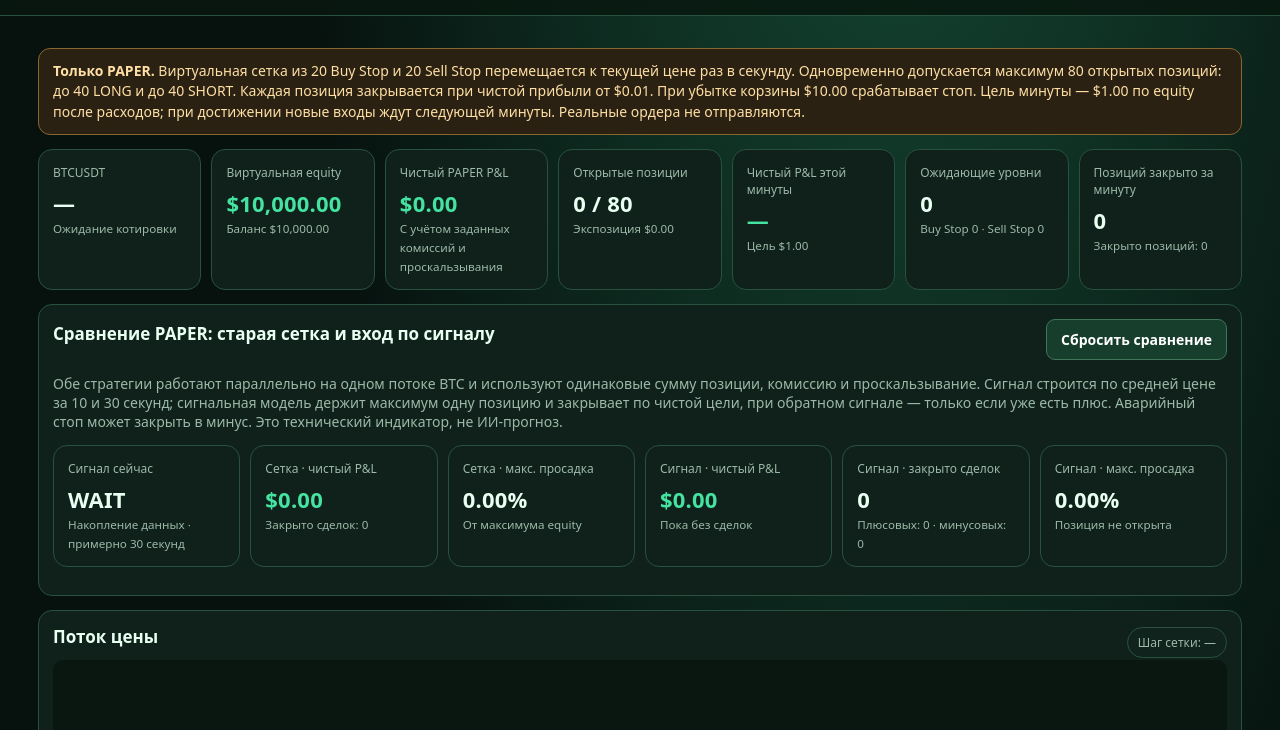
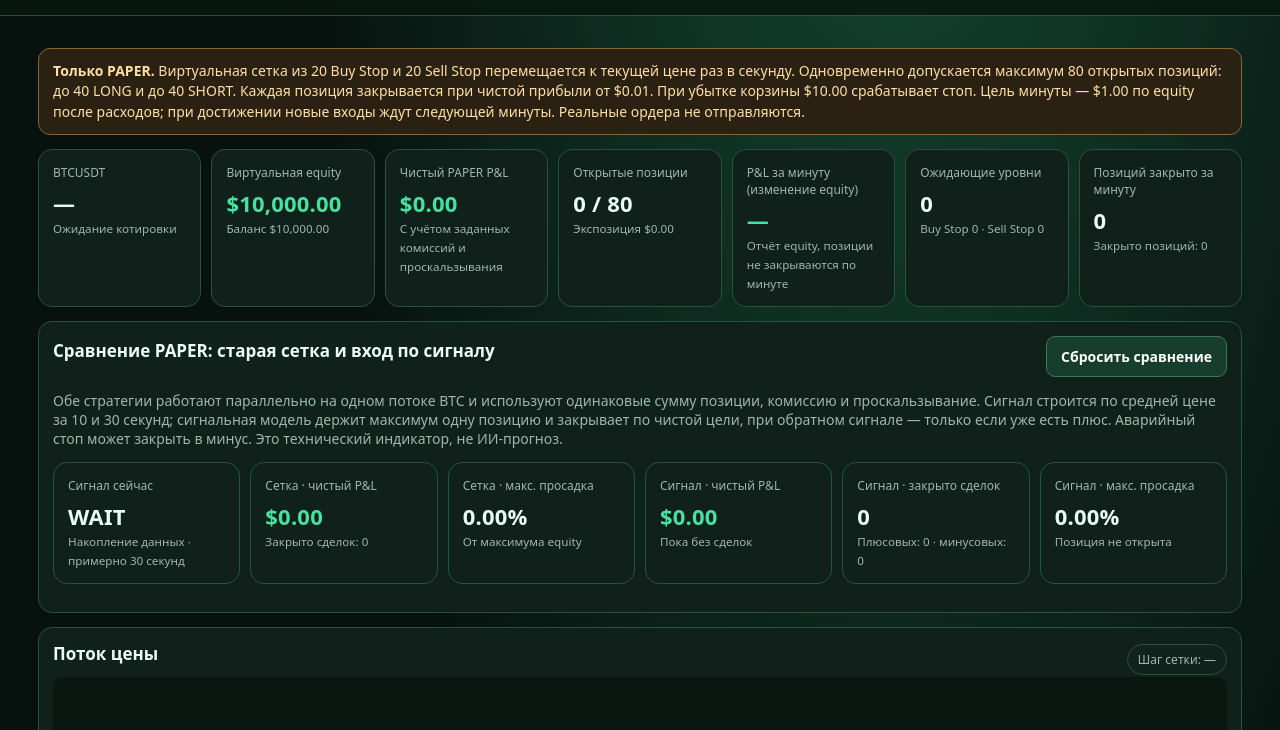
Before and after one commit to hopemanitygroup-debug/hopemanity-ai-trading, a plain HTML site: page grid-scalp-paper.html in a window 1280 px wide. Shown: the part 70-800 px from the top of the page. Drawn offline with Linux system fonts and the light colour scheme.

Commit message:
Clarify minute equity report does not close positions

```diff
--- a/grid-scalp-paper.html
+++ b/grid-scalp-paper.html
@@ -58,7 +58,7 @@ footer{max-width:1240px;margin:auto;padding:12px 18px 28px;color:var(--muted);fo
     <div class="metric"><label>Виртуальная equity</label><div class="value" id="equity">—</div><small id="balanceLabel">Баланс PAPER</small></div>
     <div class="metric"><label>Чистый PAPER P&amp;L</label><div class="value" id="pnl">—</div><small>С учётом заданных комиссий и проскальзывания</small></div>
     <div class="metric"><label>Открытые позиции</label><div class="value" id="openCount">0 / 80</div><small id="openExposure">Экспозиция $0</small></div>
-    <div class="metric"><label>Чистый P&amp;L этой минуты</label><div class="value" id="minutePnl">—</div><small id="minuteState">Цель минуты $1,00</small></div>
+    <div class="metric"><label>P&amp;L за минуту (изменение equity)</label><div class="value" id="minutePnl">—</div><small id="minuteState">Минутный отчёт не закрывает позиции</small></div>
     <div class="metric"><label>Ожидающие уровни</label><div class="value" id="pendingCount">0</div><small id="pendingDetail">Buy 0 · Sell 0</small></div>
     <div class="metric"><label>Позиций закрыто за минуту</label><div class="value" id="closedPerMinute">0</div><small id="basketsPerMinute">Закрыто позиций: 0</small></div>
   </section>
@@ -397,7 +397,7 @@ footer{max-width:1240px;margin:auto;padding:12px 18px 28px;color:var(--muted);fo
     if(bucket<=state.minuteWindowStart)return;
     var previousPnl=minuteNetPnl(),wasPaused=state.minuteGoalHit;
     state.lastMinutePnl=previousPnl;
-    addEvent("Итог минуты","—",price,0,previousPnl,wasPaused?"Цель минуты достигнута":"Цель минуты не достигнута",ts);
+    addEvent("Итог минуты","—",price,0,previousPnl,wasPaused?"Цель достигнута; открытые позиции оставлены":"Цель не достигнута; минутный итог — только отчёт, позиции оставлены",ts);
     state.minuteWindowStart=bucket;
     state.minuteStartEquity=currentEquity();
     state.minuteGoalHit=false;
@@ -589,7 +589,7 @@ footer{max-width:1240px;margin:auto;padding:12px 18px 28px;color:var(--muted);fo
     var minutePnlValue=Number.isFinite(state.minuteStartEquity)?minuteNetPnl():0;
     $("minutePnl").textContent=Number.isFinite(state.minuteStartEquity)?money(minutePnlValue):"—";
     $("minutePnl").className="value "+(minutePnlValue>=0?"positive":"negative");
-    $("minuteState").textContent=state.minuteGoalHit?"Цель достигнута · входы на паузе":"Цель "+money(cfg?cfg.minuteTargetUsd:Number($("minuteTargetInput").value)||1);
+    $("minuteState").textContent=state.minuteGoalHit?"Цель достигнута · новые входы на паузе, позиции остаются":"Отчёт equity, позиции не закрываются по минуте";
     $("longPnl").textContent=price?money(basketPnl("long",price)):"—";
     $("shortPnl").textContent=price?money(basketPnl("short",price)):"—";
     $("longPnl").className=basketPnl("long",price)>=0?"positive":"negative";
```
